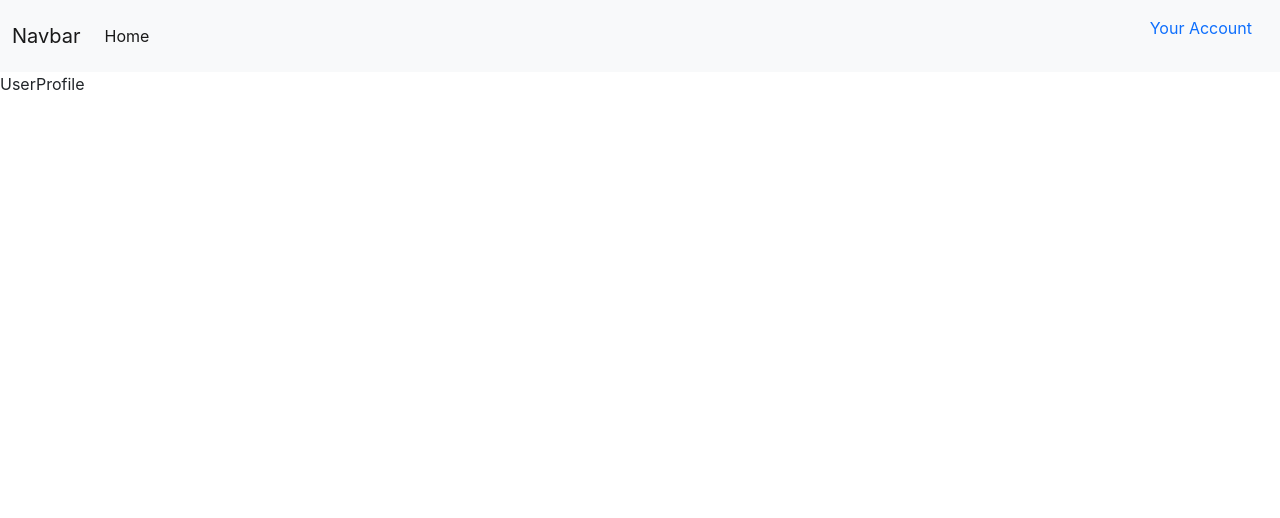
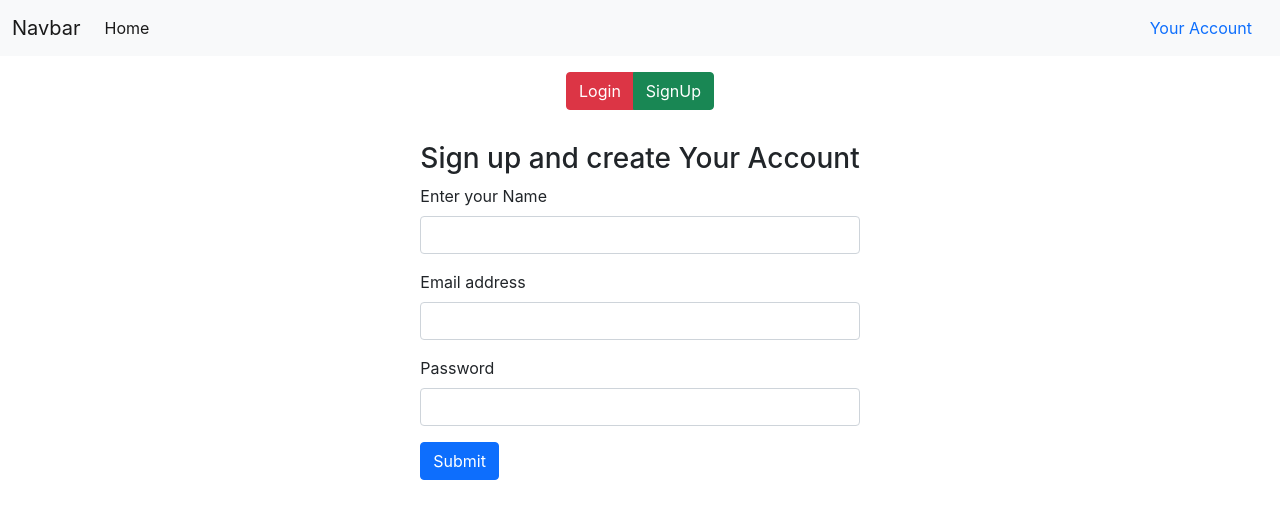
Before and after one commit to Niks7392/todo-app, a React (Create React App) app: page /user-profile in a window 1280 px wide. Shown: the top 518 px of the page. Built offline with nearby package versions, Linux system fonts and the light colour scheme; no server answers.

Commit message:
completed user auth

```diff
--- a/package.json
+++ b/package.json
@@ -7,6 +7,7 @@
     "@testing-library/react": "^13.3.0",
     "@testing-library/user-event": "^13.5.0",
     "react": "^18.2.0",
+    "react-collapse": "^5.1.1",
     "react-dom": "^18.2.0",
     "react-router-dom": "^6.3.0",
     "react-scripts": "5.0.1",
--- a/src/App.js
+++ b/src/App.js
@@ -7,12 +7,14 @@ import {
 } from 'react-router-dom'
 import { Home } from './components/Home';
 import { UserProfile } from './components/UserProfile';
+import { ListState } from './context/ListState';
 
 
 
 function App() {
 
   return (
+    <ListState>
     <Router>
       <NavBar />
       <Routes>
@@ -20,6 +22,7 @@ function App() {
         <Route exact path = '/user-profile' element={<UserProfile/>}/>
       </Routes>
     </Router>
+    </ListState>
   );
 }
 
--- a/src/components/Home.js
+++ b/src/components/Home.js
@@ -1,6 +1,15 @@
-import React from 'react'
+import React, { useEffect } from 'react'
+import { useNavigate } from 'react-router-dom';
 
 export const Home = () => {
+    const navigate = useNavigate()
+    useEffect(()=>{
+        if(localStorage.getItem('token')){
+            console.log('hello');
+        }else{
+            navigate('/user-profile')
+        }
+    }, [])
     return (
         <div className='container my-3'>
             Home
--- /dev/null
+++ b/src/components/Login.js
@@ -0,0 +1,26 @@
+import React, { useContext } from 'react'
+import ListContext from '../context/ListContext'
+
+export const Login = () => {
+  const context = useContext(ListContext)
+  const { handleLoginSubmit, onChangeInputs, credentials } = context
+
+
+  return (
+    <div className='container my-3'>
+      <h3>Login to Your Account</h3>
+      <form onSubmit={handleLoginSubmit}>
+        <div className="mb-3">
+          <label htmlFor="email" className="form-label">Email address</label>
+          <input onChange={onChangeInputs} value={credentials.email} name='email' required  type="email" className="form-control" id="email" aria-describedby="emailHelp" />
+        </div>
+        <div className="mb-3">
+          <label htmlFor="password" className="form-label">Password</label>
+          <input onChange={onChangeInputs} value={credentials.password} name='password' type="password" className="form-control" id="password" />
+        </div>
+
+        <button type="submit" className="btn btn-primary">Submit</button>
+      </form>
+    </div>
+  )
+}
--- a/src/components/NavBar.js
+++ b/src/components/NavBar.js
@@ -18,12 +18,9 @@ export const NavBar = () => {
                             <NavLink className="nav-link" to="/">Tasks</NavLink>
                         </li> */}
                     </ul>
-
-                    <ul >
-                        <li className="nav-items" style={{listStyle: 'none'}}>
-                            <NavLink className="nav-link" to='user-profile'>Your Account</NavLink>
-                        </li>
-                    </ul>
+                    <li className="nav-items" style={{ listStyle: 'none' }}>
+                        <NavLink className="nav-link" to='user-profile'>Your Account</NavLink>
+                    </li>
                 </div>
             </div>
         </nav>
--- /dev/null
+++ b/src/components/SignUp.js
@@ -0,0 +1,57 @@
+import React, { useContext } from 'react'
+import { useState } from 'react'
+import ListContext from '../context/ListContext'
+
+export const SignUp = () => {
+  // contexts
+  const context = useContext(ListContext)
+  const {serverHost} = context;
+  // states
+  const [credentials, setcredentials] = useState({ name: '', email: '', password: '' })
+
+  // funcs
+  const handleSignUpSubmit = async (e) => {
+    e.preventDefault()
+    const response = await fetch(`${serverHost}/api/user-auth/create-user`, {
+      method: 'POST',
+      headers: {
+        'Content-Type': 'application/json'
+      },
+      body: JSON.stringify({
+        name: credentials.name,
+        email: credentials.email,
+        password: credentials.password
+      })
+    })
+    const json = await response.json()
+    if(json.authToken){
+      setcredentials({ name: '', email: '', password: '' })
+      localStorage.setItem('token', json.authToken)
+    }
+    console.log(json);
+  }
+  const onChangeInputs = (e) => {
+    setcredentials({ ...credentials, [e.target.name]: e.target.value })
+  }
+  return (
+    <div className='container my-3'>
+      <h3>Sign up and create  Your Account</h3>
+      <form onSubmit={handleSignUpSubmit}>
+        <div className="mb-3">
+          <label htmlFor="name" className="form-label">Enter your Name</label>
+          <input minLength={3} onChange={onChangeInputs} value={credentials.name} name='name' required type="text" className="form-control" id="signUpname" aria-describedby="emailHelp" />
+        </div>
+        <div className="mb-3">
+          <label htmlFor="email" className="form-label">Email address</label>
+          <input onChange={onChangeInputs} value={credentials.email} name='email' required type="email" className="form-control" id="signUpemail" aria-describedby="emailHelp" />
+        </div>
+        <div className="mb-3">
+          <label htmlFor="password" className="form-label">Password</label>
+          <input onChange={onChangeInputs} value={credentials.password} name='password' type="password" className="form-control" id="signUppassword" />
+        </div>
+
+        <button type="submit" className="btn btn-primary">Submit</button>
+      </form>
+    </div>
+  )
+}
--- a/src/components/UserProfile.js
+++ b/src/components/UserProfile.js
@@ -1,7 +1,54 @@
 import React from 'react'
+import { useContext, useState } from 'react'
+import ListContext from '../context/ListContext'
+import { Collapse } from 'react-collapse';
+import { UnmountClosed } from 'react-collapse';
+import { Login } from './Login'
+import { SignUp } from './SignUp'
+import { useNavigate } from 'react-router-dom';
 
 export const UserProfile = () => {
-  return (
-    <div>UserProfile</div>
-  )
+    // contexts
+    const context = useContext(ListContext)
+    const { test } = context;
+
+    const navigate = useNavigate()
+
+    // states
+    const [login, setlogin] = useState(false)
+    const [Sign, setsign] = useState(true)
+
+    // functions
+    const handleLogin = () => {
+        setlogin(true)
+        setsign(false)
+    }
+    const handleSignUp = () => {
+        setlogin(false)
+        setsign(true)
+    }
+    const handleLogOut = ()=>{
+        localStorage.removeItem('token')
+        navigate('/user-profile')
+    }
+    return (
+        !localStorage.getItem('token') ?
+            <div className='container-sm d-flex align-items-center container-sm flex-column'>
+                <div className="btn-group  my-3" role="group" aria-label="Basic mixed styles example">
+                    <button type="button" className="btn btn-danger" onClick={handleLogin}>Login</button>
+                    <button type="button" className="btn btn-success" onClick={handleSignUp}>SignUp</button>
+                </div>
+                <Collapse isOpened={login}>
+                    <Login />
+                </Collapse>
+                <UnmountClosed isOpened={Sign}>
+                    <SignUp />
+                </UnmountClosed>
+            </div>
+            : <div className="container-sm">
+                <h1>Logged in</h1>
+                <button className='btn btn-primary' onClick={handleLogOut}>Log Out</button>
+
+            </div>
+    )
 }
--- a/src/context/ListContext.js
+++ b/src/context/ListContext.js
@@ -0,0 +1,6 @@
+import { createContext } from "react";
+
+const ListContext = createContext()
+
+
+export default ListContext
--- a/src/context/ListState.js
+++ b/src/context/ListState.js
@@ -0,0 +1,39 @@
+import React from 'react'
+import ListContext from './ListContext'
+import { useState } from 'react'
+
+export const ListState = (props) => {
+    // serverhost
+    const serverHost = process.env.REACT_APP_SERVER_HOST;
+    // states
+    const [credentials, setcredentials] = useState({  email: '', password: '' })
+
+    // functions
+    const onChangeInputs = (e) => {
+        setcredentials({ ...credentials, [e.target.name]: e.target.value })
+    }
+    const handleLoginSubmit = async (e) => {
+        e.preventDefault()
+        const response = await fetch(`${serverHost}/api/user-auth/login-user`, {
+            method: 'POST',
+            headers:{
+                'Content-Type' : 'application/json'
+            },
+            body : JSON.stringify({
+                email : credentials.email,
+                password : credentials.password
+            })
+        })
+        const json = await response.json()
+        if(json.authToken){
+            setcredentials({ email: '', password: '' })
+            localStorage.setItem('token', json.authToken)
+        }
+        console.log(json);
+    }
+    return (
+        <ListContext.Provider value={{serverHost, handleLoginSubmit, onChangeInputs, credentials }}>
+            {props.children}
+        </ListContext.Provider>
+    )
+}
```
Also changed, not shown: 1 other file (tests, documents, lock files or other folders).
